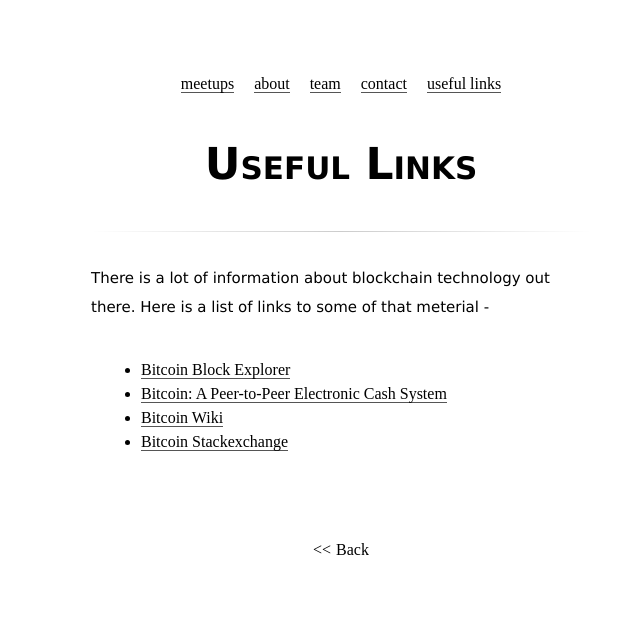
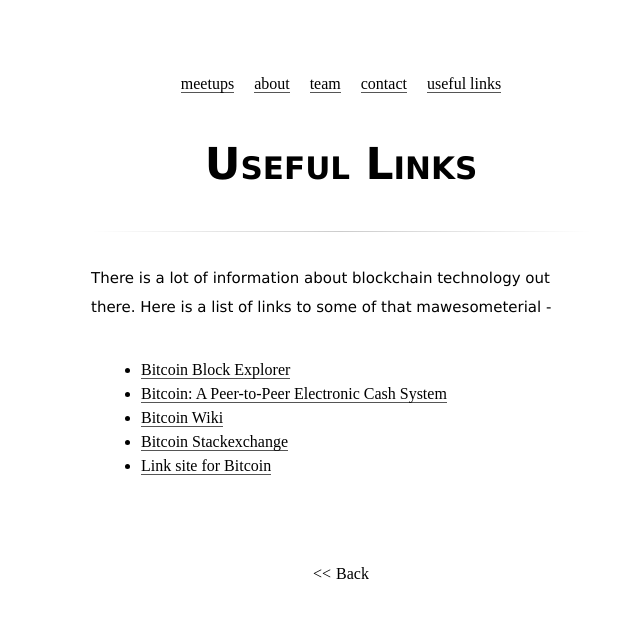
Before and after one commit to big-org/big-org.github.io, a Jekyll site: the page built from links.md, in a window 1280 px wide. Shown: the top 618 px of the page, without its empty margins (299-939 px from the left). Built offline with Jekyll 4.4.1, drawn with Linux system fonts in a browser that asks for light colours.

Commit message:
Added an awesome links site entry

```diff
--- a/links.md
+++ b/links.md
@@ -3,9 +3,10 @@
 title: Useful Links
 ---
 
-There is a lot of information about blockchain technology out there. Here is a list of links to some of that meterial -
+There is a lot of information about blockchain technology out there. Here is a list of links to some of that mawesometerial -
 
 * [Bitcoin Block Explorer](https://blockchain.info/ "Blockchain.info")
 * [Bitcoin: A Peer-to-Peer Electronic Cash System](http://fermatslibrary.com/s/bitcoin "Fermat's library - Bitcoin paper")
 * [Bitcoin Wiki](https://en.bitcoin.it/wiki/Main_Page "Bitcoin Wiki")
 * [Bitcoin Stackexchange](http://bitcoin.stackexchange.com/ "Bitcoin Stackexchange")
+* [Link site for Bitcoin](https://github.com/igorbarinov/awesome-bitcoin "Bitcoin Links")
```
